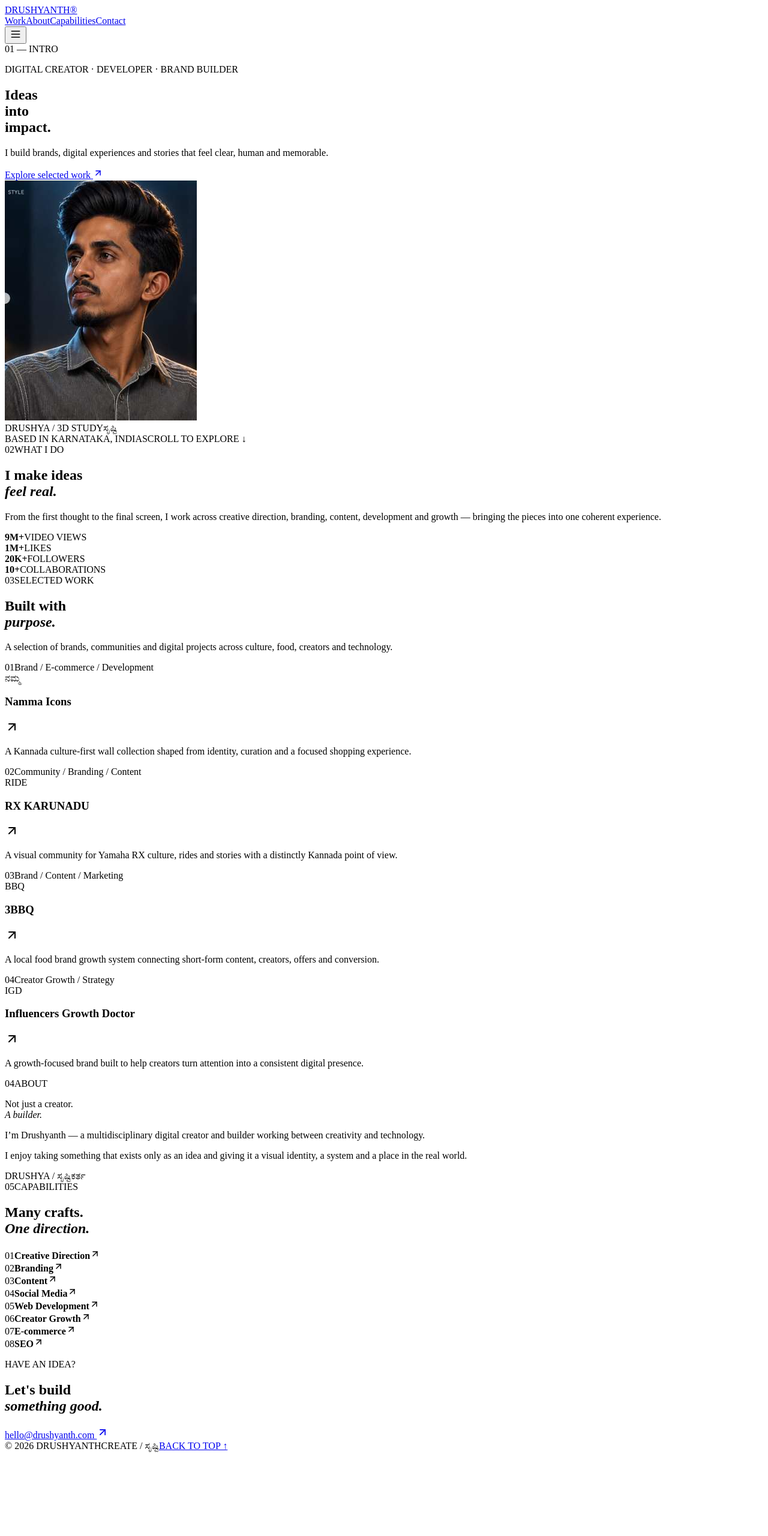
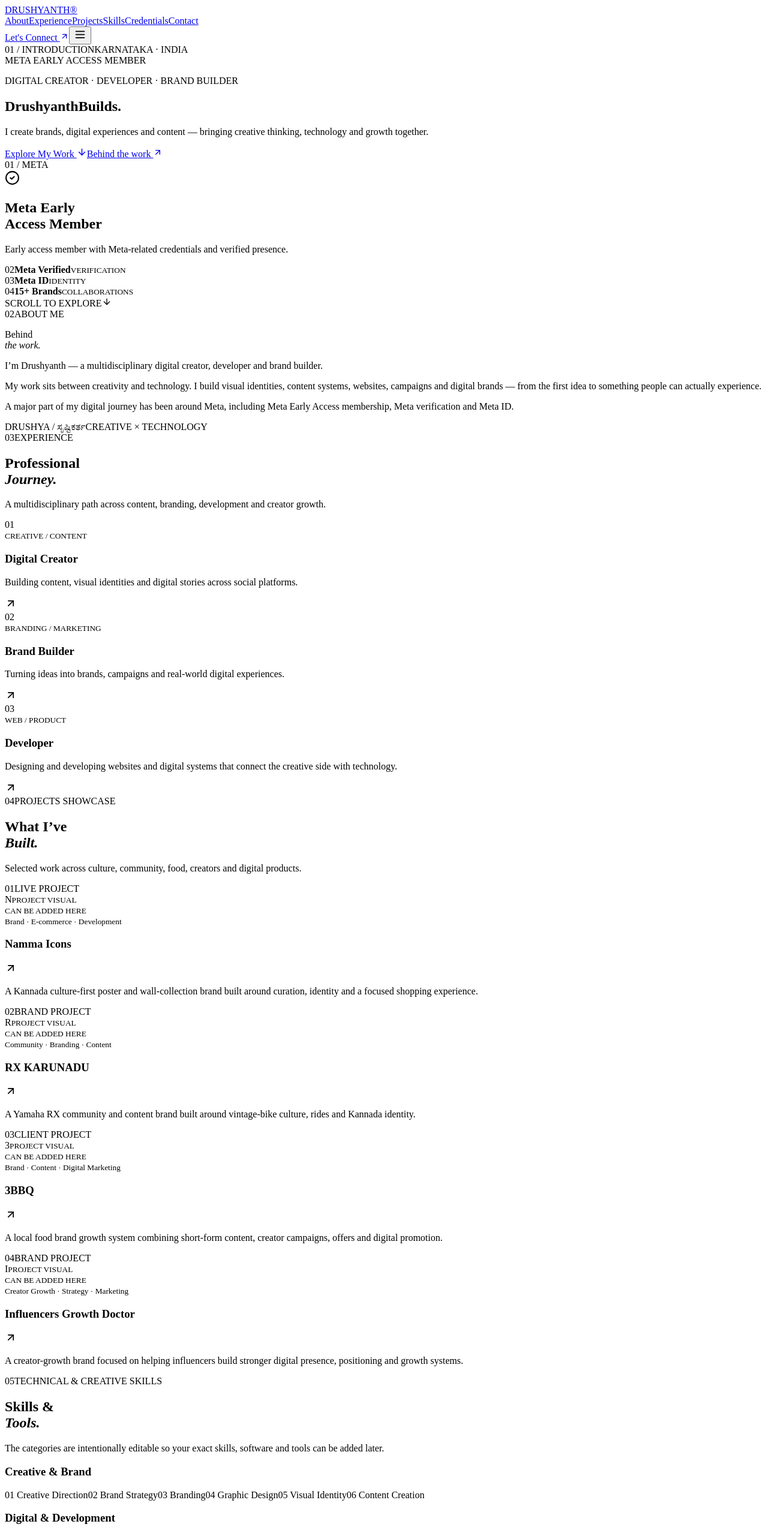
Before and after one commit to drushyantha5959/DRUSHYANTH, a React (Vite) app: page / in a window 1280 px wide. Shown: the top 2561 px of the page at 60% size. Before the commit the page ends 2428 px from the top, so only its background shows below. Built offline with nearby package versions, Linux system fonts and the light colour scheme; the HTML template or start-up script is replaced by a standard one.

Commit message:
feat: rebuild portfolio structure

```diff
--- a/src/App.tsx
+++ b/src/App.tsx
@@ -1,181 +1,403 @@
 import { useState } from 'react'
-import { ArrowUpRight, Menu, X } from 'lucide-react'
+import { ArrowDown, ArrowUpRight, CheckCircle2, ExternalLink, Github, Instagram, Linkedin, Menu, X } from 'lucide-react'
 import { motion } from 'framer-motion'
 
 const projects = [
   {
     number: '01',
     name: 'Namma Icons',
-    category: 'Brand / E-commerce / Development',
-    description: 'A Kannada culture-first wall collection shaped from identity, curation and a focused shopping experience.',
-    accent: 'ನಮ್ಮ',
+    type: 'Brand · E-commerce · Development',
+    description: 'A Kannada culture-first poster and wall-collection brand built around curation, identity and a focused shopping experience.',
+    status: 'LIVE PROJECT',
   },
   {
     number: '02',
     name: 'RX KARUNADU',
-    category: 'Community / Branding / Content',
-    description: 'A visual community for Yamaha RX culture, rides and stories with a distinctly Kannada point of view.',
-    accent: 'RIDE',
+    type: 'Community · Branding · Content',
+    description: 'A Yamaha RX community and content brand built around vintage-bike culture, rides and Kannada identity.',
+    status: 'BRAND PROJECT',
   },
   {
     number: '03',
     name: '3BBQ',
-    category: 'Brand / Content / Marketing',
-    description: 'A local food brand growth system connecting short-form content, creators, offers and conversion.',
-    accent: 'BBQ',
+    type: 'Brand · Content · Digital Marketing',
+    description: 'A local food brand growth system combining short-form content, creator campaigns, offers and digital promotion.',
+    status: 'CLIENT PROJECT',
   },
   {
     number: '04',
     name: 'Influencers Growth Doctor',
-    category: 'Creator Growth / Strategy',
-    description: 'A growth-focused brand built to help creators turn attention into a consistent digital presence.',
-    accent: 'IGD',
+    type: 'Creator Growth · Strategy · Marketing',
+    description: 'A creator-growth brand focused on helping influencers build stronger digital presence, positioning and growth systems.',
+    status: 'BRAND PROJECT',
   },
 ]
 
-const capabilities = [
-  'Creative Direction',
-  'Branding',
-  'Content',
-  'Social Media',
-  'Web Development',
-  'Creator Growth',
-  'E-commerce',
-  'SEO',
+const skills = {
+  'Creative & Brand': ['Creative Direction', 'Brand Strategy', 'Branding', 'Graphic Design', 'Visual Identity', 'Content Creation'],
+  'Digital & Development': ['Web Development', 'UI / UX', 'E-commerce', 'SEO', 'Social Media', 'Digital Marketing'],
+  'Creator & Growth': ['Creator Growth', 'Influencer Marketing', 'Content Strategy', 'Campaigns', 'Community Building'],
+}
+
+const journey = [
+  {
+    number: '01',
+    title: 'Digital Creator',
+    period: 'CREATIVE / CONTENT',
+    description: 'Building content, visual identities and digital stories across social platforms.',
+  },
+  {
+    number: '02',
+    title: 'Brand Builder',
+    period: 'BRANDING / MARKETING',
+    description: 'Turning ideas into brands, campaigns and real-world digital experiences.',
+  },
+  {
+    number: '03',
+    title: 'Developer',
+    period: 'WEB / PRODUCT',
+    description: 'Designing and developing websites and digital systems that connect the creative side with technology.',
+  },
+]
+
+const credentials = [
+  {
+    title: 'Meta Early Access Member',
+    meta: 'META · EARLY ACCESS',
+    description: 'Early Access membership within Meta products and features.',
+    featured: true,
+  },
+  {
+    title: 'Meta Verified',
+    meta: 'META · VERIFICATION',
+    description: 'Meta verification credential.',
+  },
+  {
+    title: 'Meta ID',
+    meta: 'META · IDENTITY',
+    description: 'Meta identity / account credential.',
+  },
+  {
+    title: 'Brand & Creator Collaborations',
+    meta: '15+ BRANDS',
+    description: 'Collaborations across brands, creators, institutions and digital projects.',
+  },
+]
+
+const profiles = [
+  { label: 'Instagram', handle: '@drushyantha', href: '#', icon: Instagram },
+  { label: 'LinkedIn', handle: 'Drushyanth A', href: '#', icon: Linkedin },
+  { label: 'GitHub', handle: 'drushyantha5959', href: 'https://github.com/drushyantha5959/DRUSHYANTH', icon: Github },
 ]
 
 function App() {
   const [menuOpen, setMenuOpen] = useState(false)
+  const [sent, setSent] = useState(false)
 
   const close = () => setMenuOpen(false)
 
+  const submitContact = (event: React.FormEvent<HTMLFormElement>) => {
+    event.preventDefault()
+    const form = new FormData(event.currentTarget)
+    const name = String(form.get('name') || '')
+    const email = String(form.get('email') || '')
+    const message = String(form.get('message') || '')
+    const subject = encodeURIComponent(`Portfolio enquiry from ${name}`)
+    const body = encodeURIComponent(`Name: ${name}\nEmail: ${email}\n\n${message}`)
+    window.location.href = `mailto:hello@drushyanth.com?subject=${subject}&body=${body}`
+    setSent(true)
+  }
+
   return (
     <main>
-      <header className="header">
-        <a className="logo" href="#top" onClick={close}>DRUSHYANTH<span>®</span></a>
-        <nav className={menuOpen ? 'nav open' : 'nav'}>
-          <a href="#work" onClick={close}>Work</a>
+      <header className="site-header">
+        <a className="brand" href="#home" onClick={close}>DRUSHYANTH<span>®</span></a>
+
+        <nav className={menuOpen ? 'site-nav is-open' : 'site-nav'} aria-label="Primary navigation">
           <a href="#about" onClick={close}>About</a>
-          <a href="#capabilities" onClick={close}>Capabilities</a>
+          <a href="#experience" onClick={close}>Experience</a>
+          <a href="#projects" onClick={close}>Projects</a>
+          <a href="#skills" onClick={close}>Skills</a>
+          <a href="#credentials" onClick={close}>Credentials</a>
           <a href="#contact" onClick={close}>Contact</a>
         </nav>
-        <button className="menu" onClick={() => setMenuOpen(!menuOpen)} aria-label="Open menu">
-          {menuOpen ? <X size={20} /> : <Menu size={20} />}
+
+        <a className="header-cta" href="#contact">Let's Connect <ArrowUpRight size={15} /></a>
+
+        <button className="menu-button" onClick={() => setMenuOpen(!menuOpen)} aria-label={menuOpen ? 'Close menu' : 'Open menu'}>
+          {menuOpen ? <X size={21} /> : <Menu size={21} />}
         </button>
       </header>
 
-      <section className="hero wrap" id="top">
-        <div className="hero-index">01 — INTRO</div>
-        <div className="hero-grid">
+      <section className="hero-section section-shell" id="home">
+        <div className="hero-eyebrow">
+          <span>01 / INTRODUCTION</span>
+          <span>KARNATAKA · INDIA</span>
+        </div>
+
+        <div className="hero-content">
           <div className="hero-copy">
-            <p className="kicker">DIGITAL CREATOR · DEVELOPER · BRAND BUILDER</p>
-            <h1>Ideas<br /><span>into</span><br />impact.</h1>
-            <p className="hero-lead">I build brands, digital experiences and stories that feel clear, human and memorable.</p>
-            <a className="text-link" href="#work">Explore selected work <ArrowUpRight size={17} /></a>
+            <div className="meta-status">
+              <span className="status-dot" />
+              META EARLY ACCESS MEMBER
+            </div>
+
+            <p className="hero-small">DIGITAL CREATOR · DEVELOPER · BRAND BUILDER</p>
+
+            <h1>
+              Drushyanth
+              <span>Builds.</span>
+            </h1>
+
+            <p className="hero-description">
+              I create brands, digital experiences and content — bringing creative thinking, technology and growth together.
+            </p>
+
+            <div className="hero-actions">
+              <a className="primary-button" href="#projects">Explore My Work <ArrowDown size={17} /></a>
+              <a className="secondary-link" href="#about">Behind the work <ArrowUpRight size={16} /></a>
+            </div>
           </div>
 
-          <div className="portrait">
-            <div className="portrait-frame">
-              <img src="/avatar.jpg" alt="Drushyanth 3D avatar" />
+          <div className="hero-proof">
+            <div className="proof-card featured-proof">
+              <span className="proof-label">01 / META</span>
+              <div className="proof-icon"><CheckCircle2 size={25} /></div>
+              <h2>Meta Early<br />Access Member</h2>
+              <p>Early access member with Meta-related credentials and verified presence.</p>
             </div>
-            <div className="portrait-meta">
-              <span>DRUSHYA / 3D STUDY</span>
-              <span>ಸೃಷ್ಟಿ</span>
+
+            <div className="proof-stack">
+              <div className="mini-proof">
+                <span>02</span>
+                <strong>Meta Verified</strong>
+                <small>VERIFICATION</small>
+              </div>
+              <div className="mini-proof">
+                <span>03</span>
+                <strong>Meta ID</strong>
+                <small>IDENTITY</small>
+              </div>
+              <div className="mini-proof">
+                <span>04</span>
+                <strong>15+ Brands</strong>
+                <small>COLLABORATIONS</small>
+              </div>
             </div>
           </div>
         </div>
-        <div className="hero-foot">
-          <span>BASED IN KARNATAKA, INDIA</span>
-          <span>SCROLL TO EXPLORE ↓</span>
+
+        <div className="hero-scroll">
+          <span>SCROLL TO EXPLORE</span>
+          <ArrowDown size={16} />
         </div>
       </section>
 
-      <section className="statement wrap">
-        <div className="section-head"><span>02</span><span>WHAT I DO</span></div>
-        <div className="statement-grid">
-          <h2>I make ideas<br /><i>feel real.</i></h2>
-          <p>From the first thought to the final screen, I work across creative direction, branding, content, development and growth — bringing the pieces into one coherent experience.</p>
+      <section className="about-section section-shell" id="about">
+        <div className="section-kicker"><span>02</span><span>ABOUT ME</span></div>
+
+        <div className="about-layout">
+          <div>
+            <p className="display-heading">Behind<br /><em>the work.</em></p>
+          </div>
+
+          <div className="about-copy">
+            <p className="lead-copy">
+              I’m Drushyanth — a multidisciplinary digital creator, developer and brand builder.
+            </p>
+            <p>
+              My work sits between creativity and technology. I build visual identities, content systems, websites, campaigns and digital brands — from the first idea to something people can actually experience.
+            </p>
+            <p>
+              A major part of my digital journey has been around Meta, including Meta Early Access membership, Meta verification and Meta ID.
+            </p>
+
+            <div className="about-signature">
+              <span>DRUSHYA / ಸೃಷ್ಟಿಕರ್ತ</span>
+              <span>CREATIVE × TECHNOLOGY</span>
+            </div>
+          </div>
         </div>
       </section>
 
-      <section className="numbers wrap">
-        <div className="metric"><strong>9M+</strong><span>VIDEO VIEWS</span></div>
-        <div className="metric"><strong>1M+</strong><span>LIKES</span></div>
-        <div className="metric"><strong>20K+</strong><span>FOLLOWERS</span></div>
-        <div className="metric"><strong>10+</strong><span>COLLABORATIONS</span></div>
-      </section>
+      <section className="journey-section section-shell" id="experience">
+        <div className="section-kicker"><span>03</span><span>EXPERIENCE</span></div>
 
-      <section className="work wrap" id="work">
-        <div className="section-head"><span>03</span><span>SELECTED WORK</span></div>
-        <div className="work-intro">
-          <h2>Built with<br /><i>purpose.</i></h2>
-          <p>A selection of brands, communities and digital projects across culture, food, creators and technology.</p>
+        <div className="section-title-row">
+          <h2>Professional<br /><em>Journey.</em></h2>
+          <p>A multidisciplinary path across content, branding, development and creator growth.</p>
         </div>
-        <div className="projects">
-          {projects.map((project) => (
-            <motion.article
-              className="project"
-              key={project.name}
-              whileHover={{ y: -5 }}
-              transition={{ duration: 0.25 }}
-            >
-              <div className="project-top">
-                <span>{project.number}</span>
-                <span>{project.category}</span>
+
+        <div className="journey-list">
+          {journey.map((item) => (
+            <motion.article className="journey-item" key={item.number} whileHover={{ x: 7 }}>
+              <span className="item-number">{item.number}</span>
+              <div>
+                <small>{item.period}</small>
+                <h3>{item.title}</h3>
               </div>
-              <div className="project-main">
-                <div>
-                  <div className="project-accent">{project.accent}</div>
-                  <h3>{project.name}</h3>
-                </div>
-                <ArrowUpRight className="project-icon" size={24} />
-              </div>
-              <p>{project.description}</p>
+              <p>{item.description}</p>
+              <ArrowUpRight size={20} />
             </motion.article>
           ))}
         </div>
       </section>
 
-      <section className="about wrap" id="about">
-        <div className="section-head"><span>04</span><span>ABOUT</span></div>
-        <div className="about-grid">
-          <p className="about-big">Not just a creator.<br /><i>A builder.</i></p>
-          <div className="about-copy">
-            <p>I’m Drushyanth — a multidisciplinary digital creator and builder working between creativity and technology.</p>
-            <p>I enjoy taking something that exists only as an idea and giving it a visual identity, a system and a place in the real world.</p>
-            <div className="signature">DRUSHYA / ಸೃಷ್ಟಿಕರ್ತ</div>
-          </div>
+      <section className="projects-section section-shell" id="projects">
+        <div className="section-kicker"><span>04</span><span>PROJECTS SHOWCASE</span></div>
+
+        <div className="section-title-row">
+          <h2>What I’ve<br /><em>Built.</em></h2>
+          <p>Selected work across culture, community, food, creators and digital products.</p>
+        </div>
+
+        <div className="project-grid">
+          {projects.map((project) => (
+            <motion.article
+              className="project-card"
+              key={project.name}
+              whileHover={{ y: -6 }}
+              transition={{ duration: 0.22 }}
+            >
+              <div className="project-card-top">
+                <span>{project.number}</span>
+                <span>{project.status}</span>
+              </div>
+              <div className="project-placeholder">
+                <span>{project.name.slice(0, 1)}</span>
+                <small>PROJECT VISUAL<br />CAN BE ADDED HERE</small>
+              </div>
+              <div className="project-info">
+                <small>{project.type}</small>
+                <div className="project-title-row">
+                  <h3>{project.name}</h3>
+                  <ArrowUpRight size={20} />
+                </div>
+                <p>{project.description}</p>
+              </div>
+            </motion.article>
+          ))}
         </div>
       </section>
 
-      <section className="capabilities wrap" id="capabilities">
-        <div className="section-head"><span>05</span><span>CAPABILITIES</span></div>
-        <div className="capability-grid">
-          <h2>Many crafts.<br /><i>One direction.</i></h2>
-          <div className="capability-list">
-            {capabilities.map((item, index) => (
-              <div className="capability" key={item}>
-                <span>0{index + 1}</span>
-                <strong>{item}</strong>
-                <ArrowUpRight size={17} />
+      <section className="skills-section section-shell" id="skills">
+        <div className="section-kicker"><span>05</span><span>TECHNICAL & CREATIVE SKILLS</span></div>
+
+        <div className="section-title-row">
+          <h2>Skills &<br /><em>Tools.</em></h2>
+          <p>The categories are intentionally editable so your exact skills, software and tools can be added later.</p>
+        </div>
+
+        <div className="skills-grid">
+          {Object.entries(skills).map(([category, items]) => (
+            <div className="skill-group" key={category}>
+              <h3>{category}</h3>
+              <div>
+                {items.map((skill, index) => (
+                  <span key={skill}>{String(index + 1).padStart(2, '0')} {skill}</span>
+                ))}
               </div>
-            ))}
-          </div>
+            </div>
+          ))}
         </div>
       </section>
 
-      <section className="contact wrap" id="contact">
-        <div className="contact-inner">
-          <p className="kicker">HAVE AN IDEA?</p>
-          <h2>Let's build<br /><i>something good.</i></h2>
-          <a className="contact-link" href="mailto:hello@drushyanth.com">hello@drushyanth.com <ArrowUpRight size={20} /></a>
+      <section className="credentials-section section-shell" id="credentials">
+        <div className="section-kicker"><span>06</span><span>CREDENTIALS & ACHIEVEMENTS</span></div>
+
+        <div className="section-title-row">
+          <h2>Proof of<br /><em>Work.</em></h2>
+          <p>Certificates, screenshots, credentials and supporting proof can be added to each card later.</p>
+        </div>
+
+        <div className="credentials-grid">
+          {credentials.map((credential) => (
+            <motion.article
+              className={credential.featured ? 'credential-card featured' : 'credential-card'}
+              key={credential.title}
+              whileHover={{ y: -4 }}
+            >
+              <div className="credential-top">
+                <span>{credential.meta}</span>
+                <CheckCircle2 size={18} />
+              </div>
+              <div className="credential-media">
+                <span>ADD PHOTO / CERTIFICATE</span>
+              </div>
+              <h3>{credential.title}</h3>
+              <p>{credential.description}</p>
+              <button className="credential-link">View Credential <ExternalLink size={14} /></button>
+            </motion.article>
+          ))}
         </div>
       </section>
 
-      <footer className="footer wrap">
+      <section className="presence-section section-shell" id="presence">
+        <div className="section-kicker"><span>07</span><span>WEB PRESENCE</span></div>
+
+        <div className="section-title-row">
+          <h2>Find me<br /><em>online.</em></h2>
+          <p>Replace the placeholder links below with the profiles you want visitors to see.</p>
+        </div>
+
+        <div className="profiles-list">
+          {profiles.map(({ label, handle, href, icon: Icon }, index) => (
+            <a className="profile-row" href={href} key={label} target={href.startsWith('http') ? '_blank' : undefined} rel={href.startsWith('http') ? 'noreferrer' : undefined}>
+              <span>0{index + 1}</span>
+              <Icon size={20} />
+              <strong>{label}</strong>
+              <small>{handle}</small>
+              <ArrowUpRight size={19} />
+            </a>
+          ))}
+        </div>
+      </section>
+
+      <section className="contact-section section-shell" id="contact">
+        <div className="section-kicker"><span>08</span><span>CONTACT</span></div>
+
+        <div className="contact-layout">
+          <div>
+            <h2>Let’s<br /><em>Connect.</em></h2>
+            <p>Have a project, collaboration or idea? Tell me what you’re building.</p>
+            <a className="email-link" href="mailto:hello@drushyanth.com">hello@drushyanth.com <ArrowUpRight size={17} /></a>
+          </div>
+
+          <form className="contact-form" onSubmit={submitContact}>
+            <label>
+              <span>01 / NAME</span>
+              <input name="name" required placeholder="Your name" />
+            </label>
+            <label>
+              <span>02 / EMAIL</span>
+              <input name="email" type="email" required placeholder="you@example.com" />
+            </label>
+            <label>
+              <span>03 / MESSAGE</span>
+              <textarea name="message" required placeholder="Tell me about your idea..." rows={5} />
+            </label>
+            <button className="submit-button" type="submit">
+              {sent ? 'OPENING EMAIL...' : 'SEND MESSAGE'}
+              <ArrowUpRight size={17} />
+            </button>
+          </form>
+        </div>
+      </section>
+
+      <footer className="site-footer section-shell">
+        <div>
+          <strong>DRUSHYANTH</strong>
+          <span>Digital Creator · Developer · Brand Builder</span>
+        </div>
+        <div className="footer-links">
+          <a href="#home">Home</a>
+          <a href="#about">About</a>
+          <a href="#projects">Projects</a>
+          <a href="#skills">Skills</a>
+          <a href="#credentials">Credentials</a>
+          <a href="#contact">Contact</a>
+        </div>
         <span>© {new Date().getFullYear()} DRUSHYANTH</span>
-        <span>CREATE / ಸೃಷ್ಟಿ</span>
-        <a href="#top">BACK TO TOP ↑</a>
       </footer>
     </main>
   )
```
